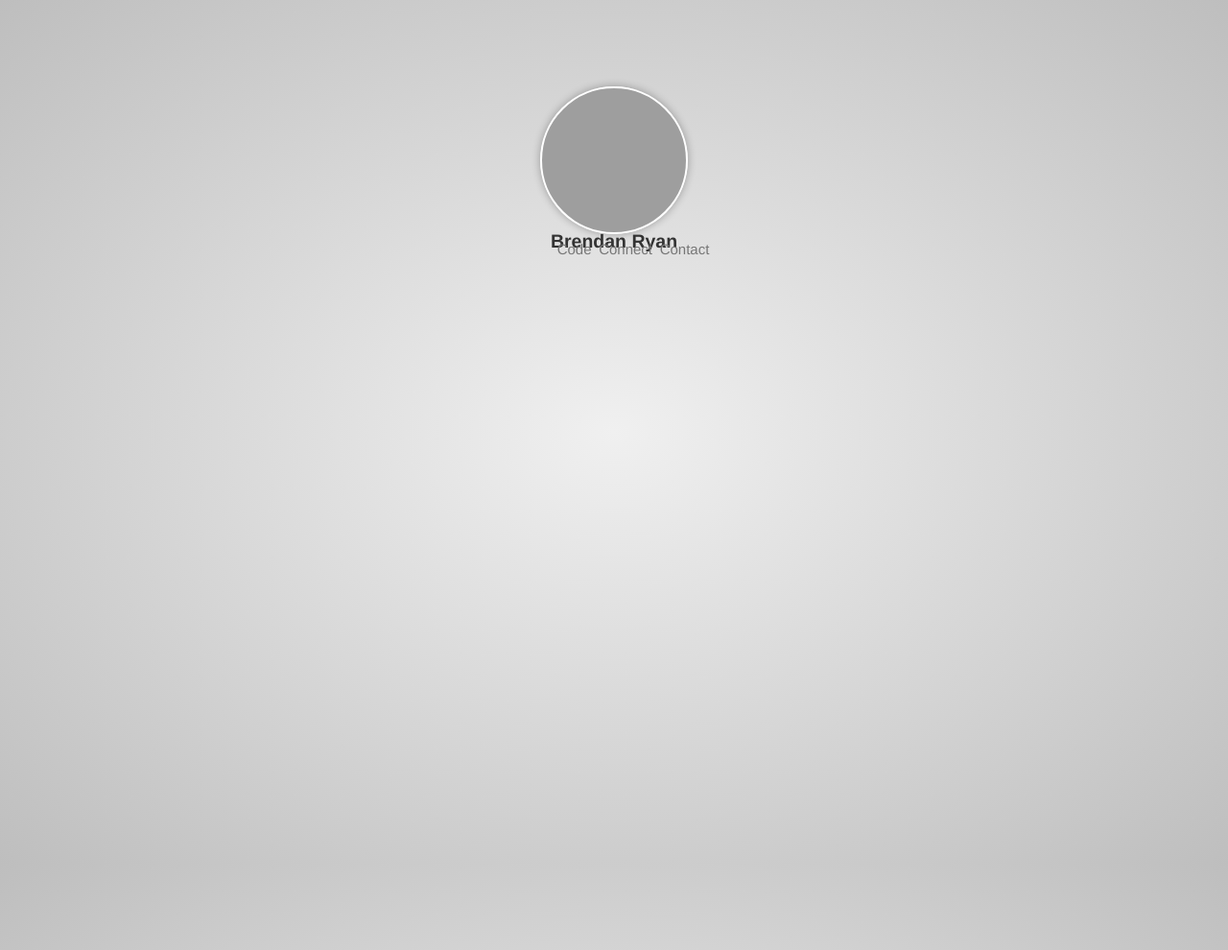
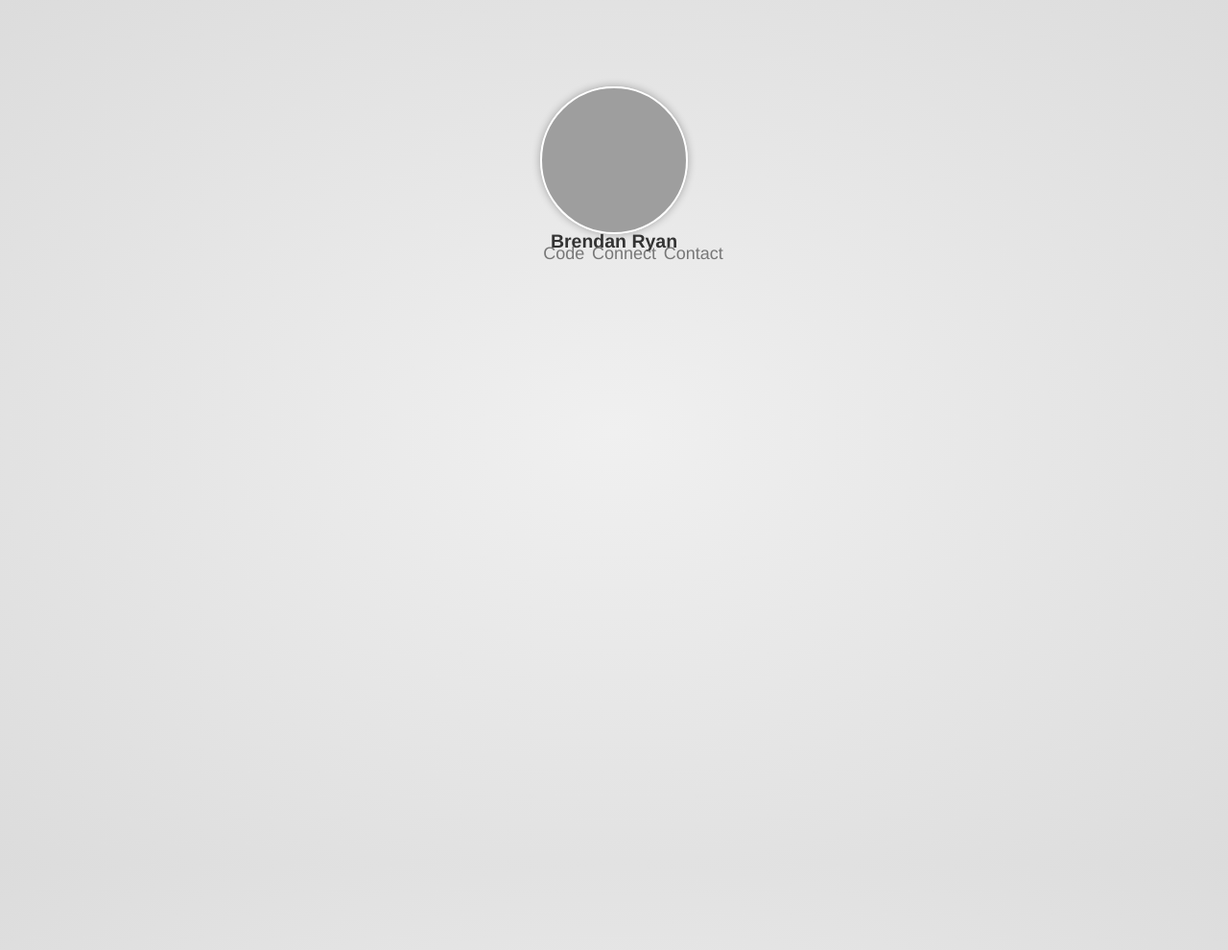
Before and after one commit to brendanjryan/Website, a Jekyll site: the page built from index.html, in a window 1280 px wide. Shown: the whole page at 96% size. Built offline with Jekyll 4.4.1, drawn with Linux system fonts in a browser that asks for light colours; nearby versions of some CDN libraries; a style sheet for code colours, icons or effects is not loaded; grey boxes are pictures that could not be loaded.

Commit message:
fixed fonts and gradient to better display on mobile

```diff
--- a/public/css/styles.css
+++ b/public/css/styles.css
@@ -12,12 +12,12 @@ body{
   text-rendering: optimizeLegibility;
   background-color: #F0F0F0;
 
-  background-image: -webkit-gradient(radial, 50% 50%, 0, 50% 50%, 500, from(rgb(240, 240, 240)), to(rgb(190, 190, 190)));
-  background-image: -webkit-radial-gradient(rgb(240, 240, 240), rgb(190, 190, 190));
-  background-image:    -moz-radial-gradient(rgb(240, 240, 240), rgb(190, 190, 190));
-  background-image:     -ms-radial-gradient(rgb(240, 240, 240), rgb(190, 190, 190));
-  background-image:      -o-radial-gradient(rgb(240, 240, 240), rgb(190, 190, 190));
-  background-image:         radial-gradient(rgb(240, 240, 240), rgb(190, 190, 190));
+  background-image: -webkit-gradient(radial, 50% 50%, 0, 50% 50%, 500, from(rgb(240, 240, 240)), to(rgb(220, 220, 220)));
+  background-image: -webkit-radial-gradient(rgb(240, 240, 240), rgb(220, 220, 220));
+  background-image:    -moz-radial-gradient(rgb(240, 240, 240), rgb(220, 220, 220));
+  background-image:     -ms-radial-gradient(rgb(240, 240, 240), rgb(220, 220, 220));
+  background-image:      -o-radial-gradient(rgb(240, 240, 240), rgb(220, 220, 220));
+  background-image:         radial-gradient(rgb(240, 240, 240), rgb(220, 220, 220));
 }
 
 #container{
@@ -51,7 +51,7 @@ a{
   color: #777;
   padding: 0 2px;
   text-decoration: none;
-  font-size: 15px;
+  font-size: 18px;
 }
 
 a:hover{
@@ -65,7 +65,7 @@ article{
 }
 
 ul{
-  margin: -5px 0 0 0;
+  margin: 0 auto;
   text-align: center;
 }
 
```
